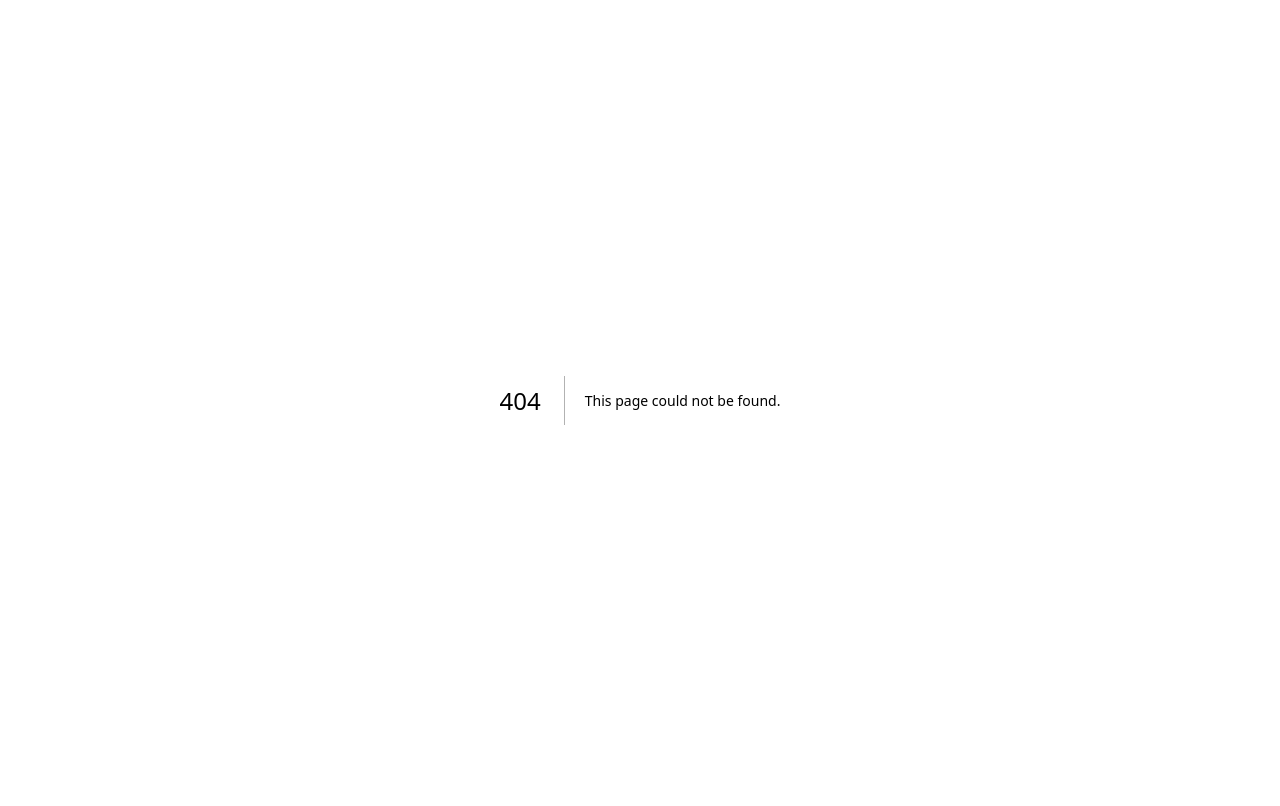
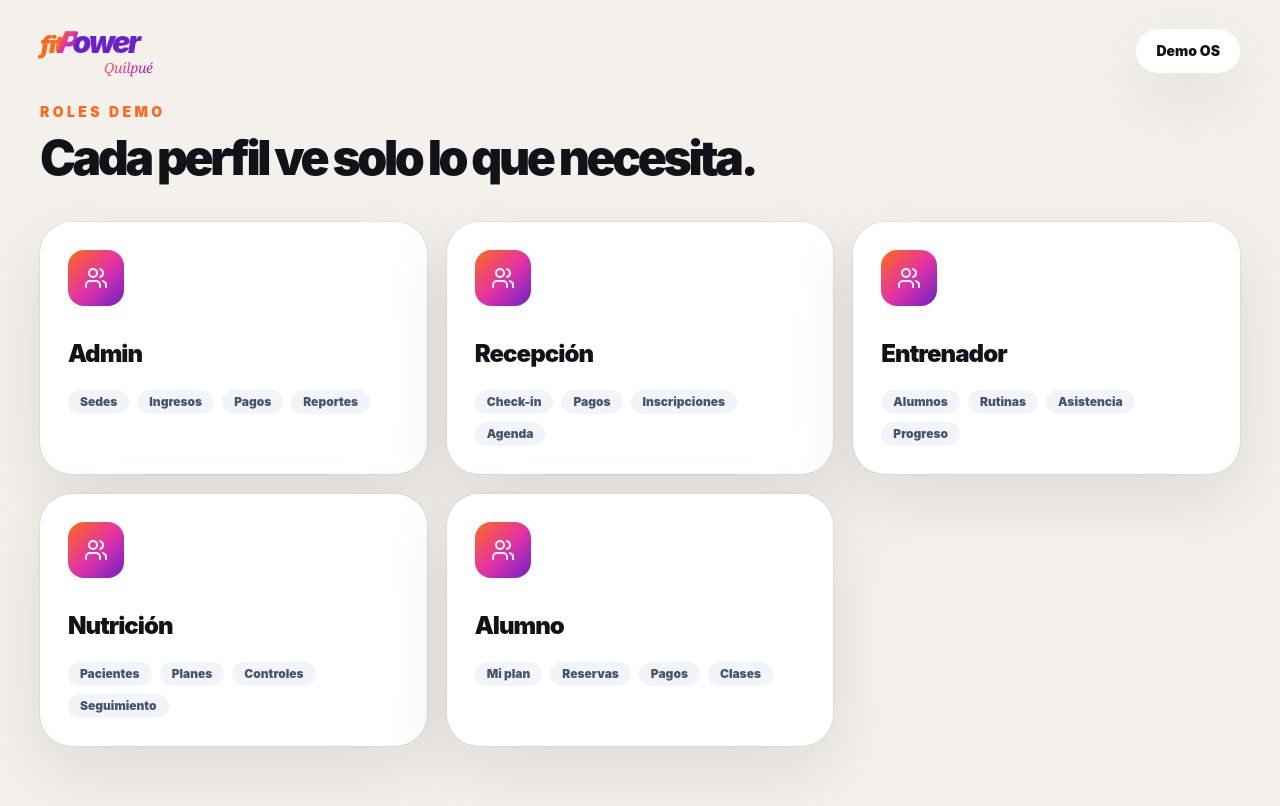
Before and after one commit to jeremias1001/FITPOWER_QUILPUE, a Next.js app: page /demo/roles in a window 1280 px wide. Before the commit this address had no page. Shown: the top 806 px of the page. Built offline with nearby package versions, Linux system fonts and the light colour scheme.

Commit message:
Add roles demo

```diff
--- /dev/null
+++ b/app/demo/roles/page.tsx
@@ -0,0 +1,28 @@
+import Link from "next/link";
+import { Users } from "lucide-react";
+import { Logo } from "../../../components/Logo";
+import { roles } from "../../../lib/content";
+
+export default function RolesDemoPage() {
+  return (
+    <main className="min-h-screen bg-fog text-ink">
+      <header className="mx-auto flex max-w-7xl items-center justify-between px-5 py-6 lg:px-10">
+        <Link href="/"><Logo /></Link>
+        <Link href="/demo" className="rounded-full bg-white px-5 py-3 text-sm font-black shadow-soft">Demo OS</Link>
+      </header>
+      <section className="mx-auto max-w-7xl px-5 pb-20 lg:px-10">
+        <p className="text-sm font-black uppercase tracking-[0.24em] text-orangeFit">Roles demo</p>
+        <h1 className="mt-3 text-5xl font-black tracking-[-0.07em]">Cada perfil ve solo lo que necesita.</h1>
+        <div className="mt-10 grid gap-5 md:grid-cols-2 lg:grid-cols-3">
+          {roles.map((role) => (
+            <article key={role.role} className="rounded-[2rem] bg-white p-7 shadow-soft ring-1 ring-black/5">
+              <div className="flex h-14 w-14 items-center justify-center rounded-2xl gradient-bg text-white"><Users /></div>
+              <h2 className="mt-8 text-2xl font-black tracking-[-0.04em]">{role.role}</h2>
+              <div className="mt-5 flex flex-wrap gap-2">{role.items.map((item) => <span key={item} className="rounded-full bg-slate-100 px-3 py-1 text-xs font-black text-slate-600">{item}</span>)}</div>
+            </article>
+          ))}
+        </div>
+      </section>
+    </main>
+  );
+}
```
